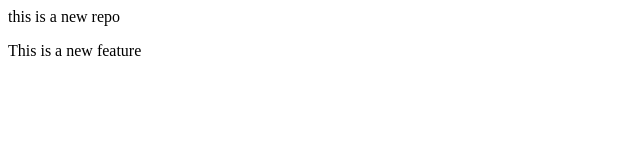
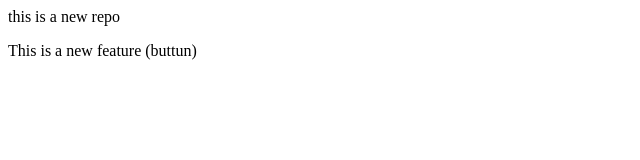
Before and after one commit to ManishKumar4004/localrepo, a plain HTML site: page index.html in a window 1280 px wide. Shown: the full height of the page, 0-640 px from the left. Drawn offline with Linux system fonts and the light colour scheme.

```diff
--- a/index.html
+++ b/index.html
@@ -1,2 +1,2 @@
 <p>this is a new repo</p>
-<P>This is a new feature</P>
+<P>This is a new feature (buttun)</P>
```
